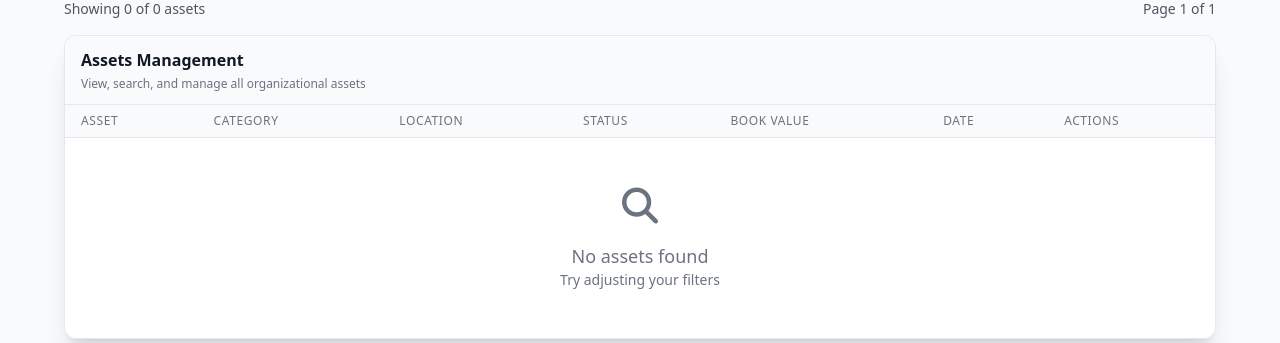
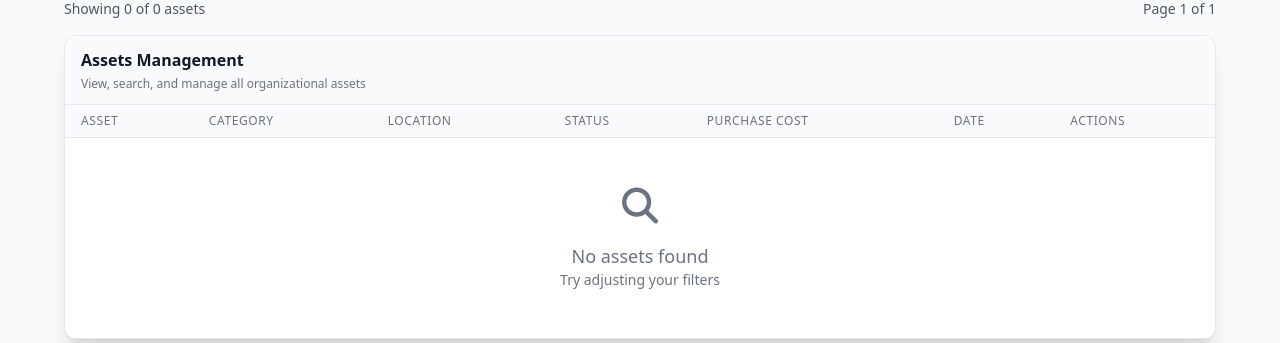
Before and after one commit to hafidzduddin88/asset_management, a Python web app: template app/templates/templates_desktop/assets.html in a window 1280 px wide. Shown: the part 402-745 px from the top of the page. Run offline with Jinja, Linux system fonts and the light colour scheme; the template is opened without the code that fills it: most values are stand-ins (such as "Sample title", 1, 10 or a date in 2020); some libraries are stand-ins or nearby versions.

Commit message:
feat: change asset list to display purchase cost instead of book value
# Alternative suggestions:
feat: update asset management list to show purchase cost column
refactor: replace book value with purchase cost in asset listings

```diff
--- a/app/templates/templates_desktop/assets.html
+++ b/app/templates/templates_desktop/assets.html
@@ -138,7 +138,7 @@
                             <th class="px-4 py-2 text-left text-xs font-medium text-gray-500 uppercase tracking-wider">Category</th>
                             <th class="px-4 py-2 text-left text-xs font-medium text-gray-500 uppercase tracking-wider">Location</th>
                             <th class="px-4 py-2 text-left text-xs font-medium text-gray-500 uppercase tracking-wider">Status</th>
-                            <th class="px-4 py-2 text-left text-xs font-medium text-gray-500 uppercase tracking-wider">Book Value</th>
+                            <th class="px-4 py-2 text-left text-xs font-medium text-gray-500 uppercase tracking-wider">Purchase Cost</th>
                             <th class="px-4 py-2 text-left text-xs font-medium text-gray-500 uppercase tracking-wider">Date</th>
                             <th class="px-4 py-2 text-left text-xs font-medium text-gray-500 uppercase tracking-wider">Actions</th>
                         </tr>
@@ -354,7 +354,7 @@ function displayAssets() {
                     ${getStatusBadge(asset.status)}
                 </td>
                 <td class="px-4 py-3 whitespace-nowrap text-sm text-gray-900">
-                    Rp ${asset.book_value.toLocaleString()}
+                    Rp ${asset.purchase_cost.toLocaleString()}
                 </td>
                 <td class="px-4 py-3 whitespace-nowrap text-xs text-gray-500">
                     ${asset.purchase_date || 'N/A'}
--- a/app/templates/templates_mobile/assets.html
+++ b/app/templates/templates_mobile/assets.html
@@ -290,7 +290,7 @@ function displayAssets() {
                     </div>
                     <div class="flex items-center">
                         <i class="fas fa-money-bill w-5 text-gray-400"></i>
-                        <span>Rp ${asset.book_value.toLocaleString()}</span>
+                        <span>Rp ${asset.purchase_cost.toLocaleString()}</span>
                     </div>
                 </div>
                 <div class="mt-3 pt-3 border-t border-gray-100 flex justify-center space-x-3">
```
